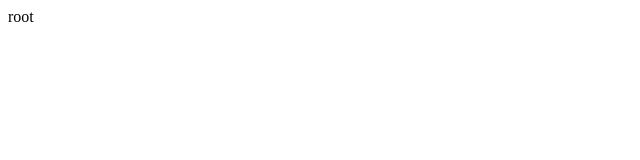
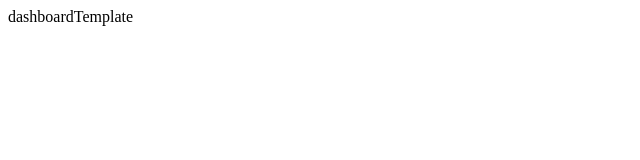
Before and after one commit to greg2012201/invoice-app-frontend, a React (Create React App) app: page / in a window 1280 px wide. Shown: the top 160 px of the page, without its empty margins (0-640 px from the left). Built offline with nearby package versions, Linux system fonts and the light colour scheme.

Commit message:
Add template to the Root.

```diff
--- a/src/Root.tsx
+++ b/src/Root.tsx
@@ -1,7 +1,8 @@
 import React, { FC } from 'react';
+import DashboardTemplate from 'templates/DashboardTemplate';
 
 const Root: FC = () => {
-    return <div>root</div>;
+    return <DashboardTemplate />;
 };
 
 export default Root;
```
